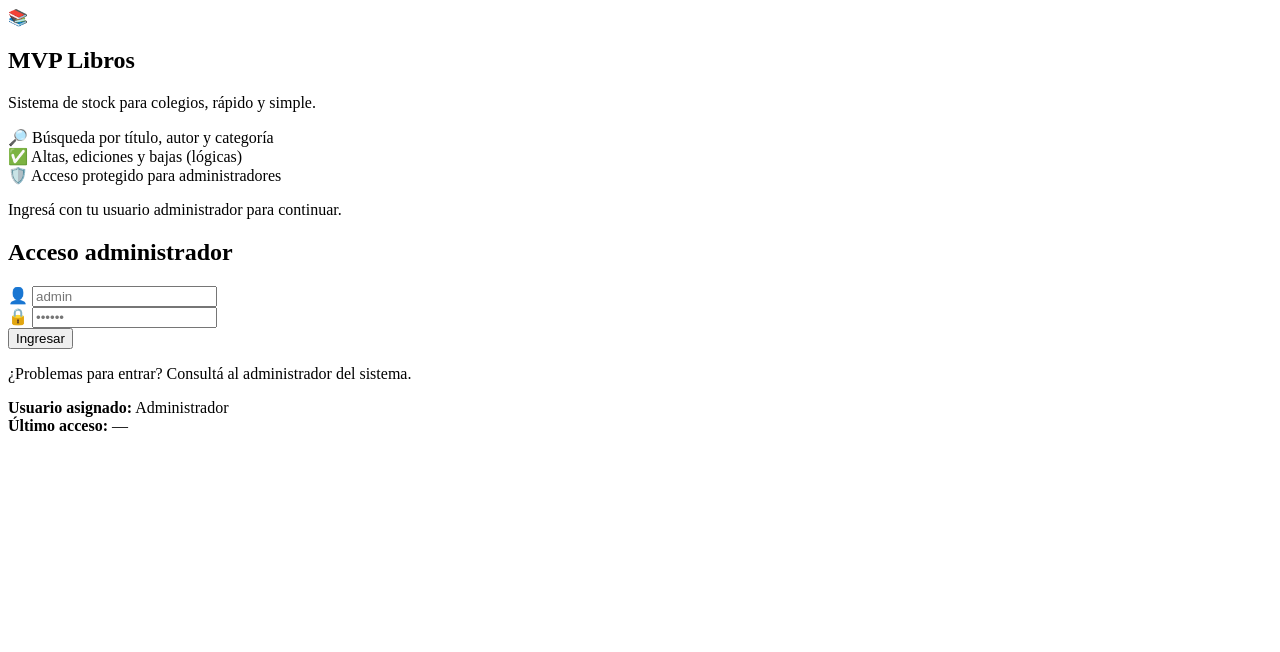
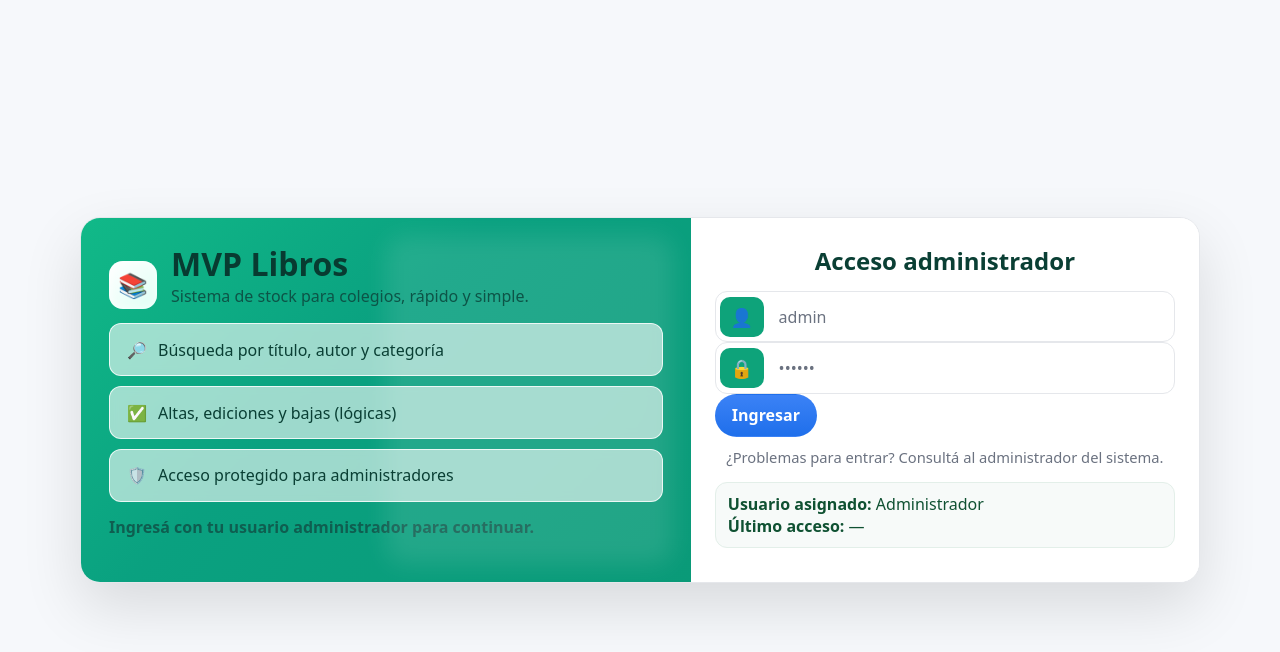
Before and after one commit to LucasC18/StockLibros, a plain HTML site: page index.html in a window 1280 px wide. Drawn offline with Linux system fonts and the light colour scheme; files that its build step writes are made by us from their sources.

Commit message:
Fix: nombre correcto del CSS para GitHub Pages

```diff
--- a/index.html
+++ b/index.html
@@ -4,7 +4,7 @@
   <meta charset="utf-8" />
   <meta name="viewport" content="width=device-width, initial-scale=1" />
   <title>Login — MVP Libros</title>
-  <link rel="stylesheet" href="/StockLocal/css/style.css" />
+  <link rel="stylesheet" href="/StockLocal/css/styles.css" />
 </head>
 <body class="centered">
   <div class="login-split fade-in">
```
Also changed, not shown: dashboard.html (+1 -1 lines), logs.html (+1 -1 lines).
